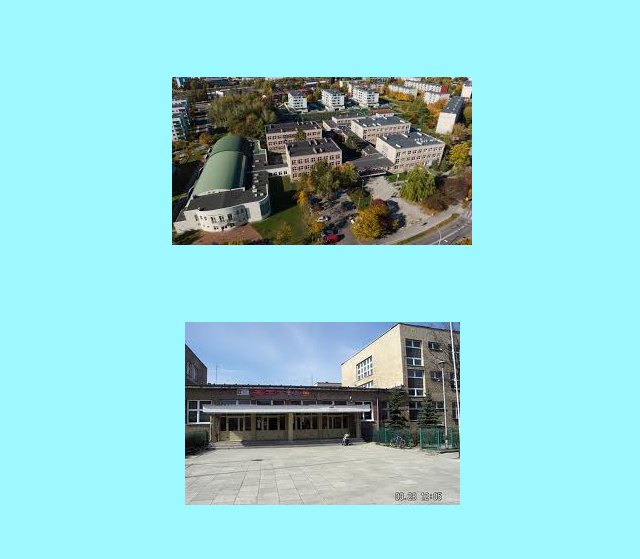
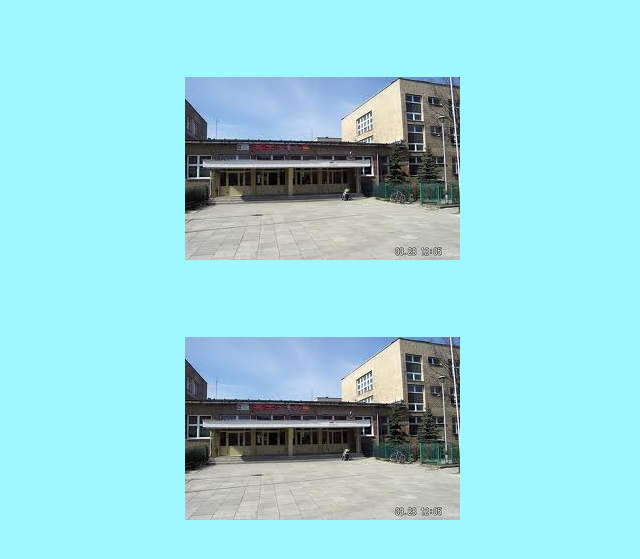
Before and after one commit to SurdoAy/03www, a plain HTML site: page index.html in a window 1280 px wide. Shown: the part 91-650 px from the top of the page, without its empty margins (318-958 px from the left). Drawn offline with Linux system fonts and the light colour scheme.

Commit message:
Update index.html

```diff
--- a/index.html
+++ b/index.html
@@ -18,7 +18,7 @@
 	<br /><br />
 
 	<a href="https://www.transfermarkt.pl/antony/profil/spieler/602105" target="_blank">
-	<img src="img/slo.JFIF" />
+	<img src="img/slo2.JFIF" />
 	</a>
 
 	<br /><br />
```
